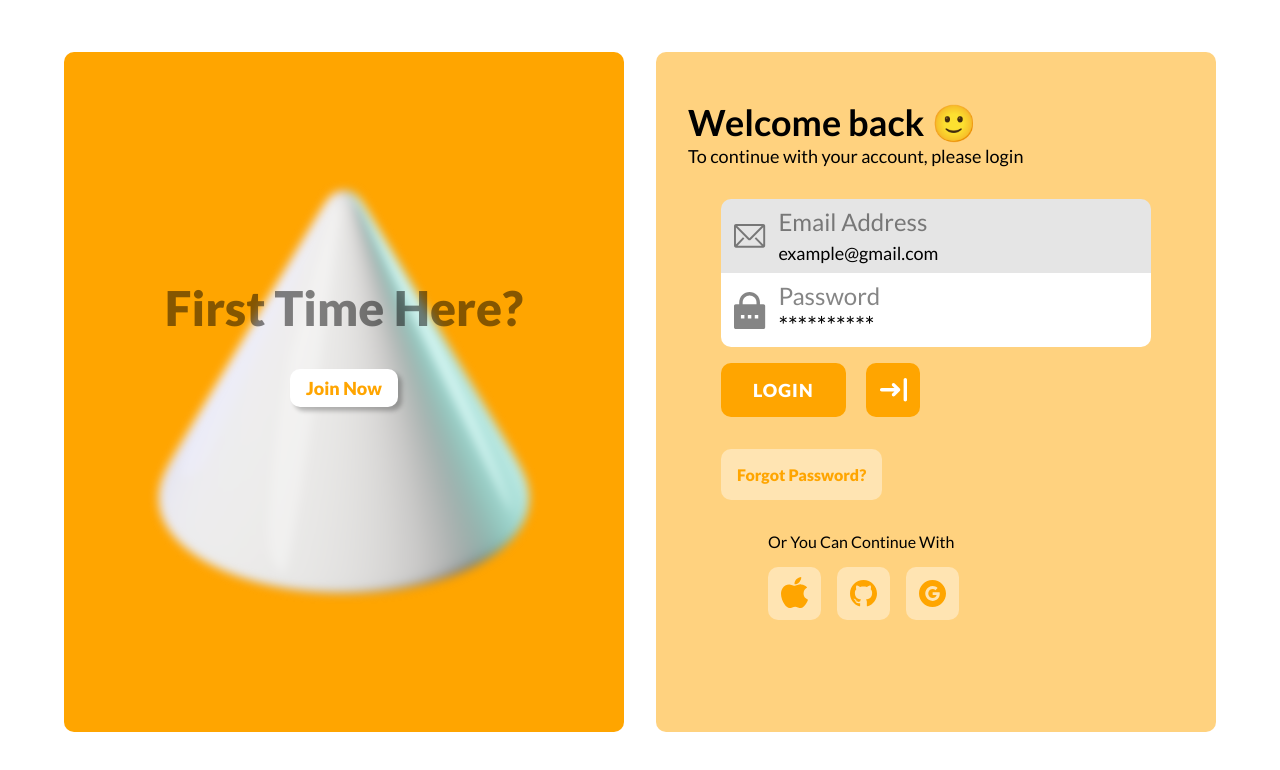
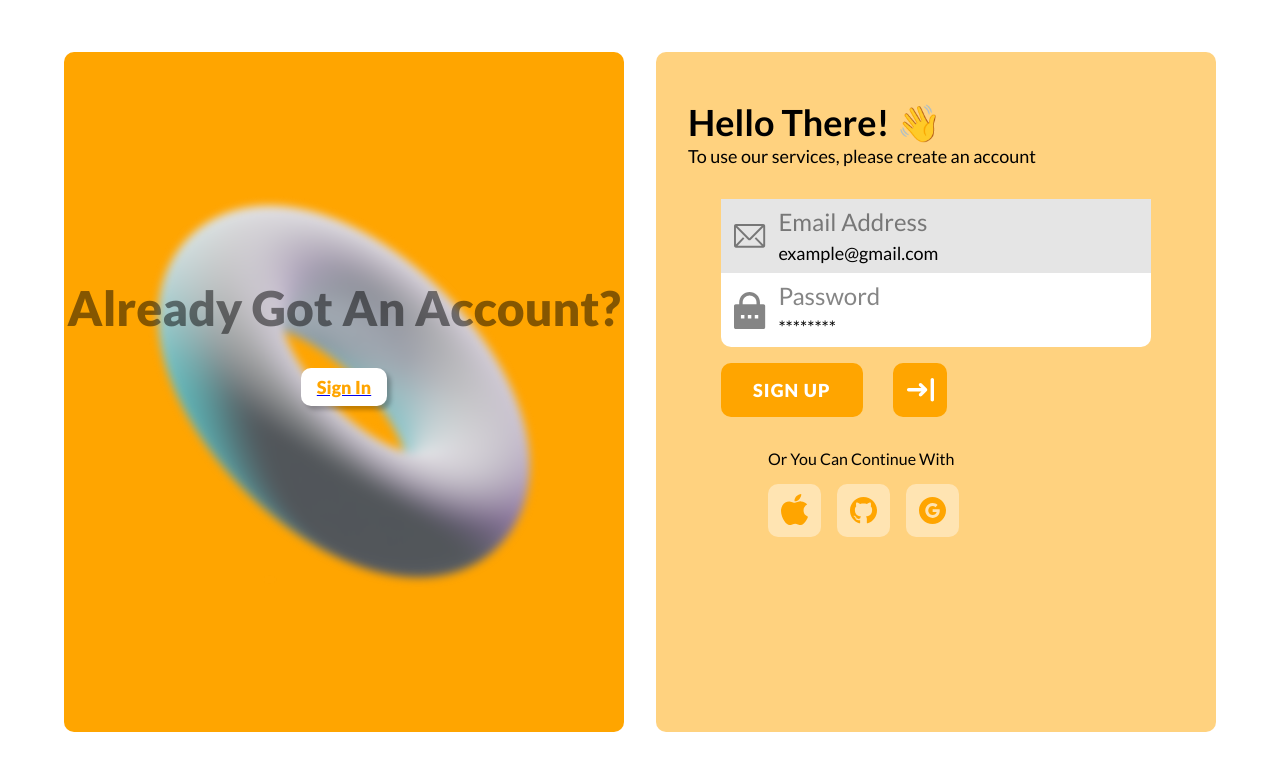
Before and after one commit to MarvelNwachukwu/ReactTodo, a React (Create React App) app: page /signup in a window 1280 px wide. Shown: the top 770 px of the page. Built offline with nearby package versions, Linux system fonts and the light colour scheme.

Commit message:
routing signin.jsx and signup.jsx in Entry.jsx

```diff
--- a/src/components/Entry.jsx
+++ b/src/components/Entry.jsx
@@ -9,13 +9,9 @@ const Entry = (props) => {
   return (
     <Router>
       <div className='entryContent'>
-        <SignIn />
-        {/* <SignUp /> */}
-
         <Switch>
-          <Route path='./SignUp'>
-            <SignUp />
-          </Route>
+          <Route path='/signin' component={SignIn} />
+          <Route path='/signup' component={SignUp} />
         </Switch>
       </div>
     </Router>
--- a/src/components/SignIn.jsx
+++ b/src/components/SignIn.jsx
@@ -1,16 +1,15 @@
 import React from 'react';
 import './scss/signin.scss';
-import { BrowserRouter as Router, Switch, Route, Link } from 'react-router-dom';
-import SignUp from './SignUp';
+import { Link } from 'react-router-dom';
 
 const SignIn = (props) => {
   return (
-    <Router>
+    <React.Fragment>
       <div className='leftDivSignIn'>
         <p>First Time Here? </p>
-        <div id='joinNow' to='/SignUp'>
-          join now
-        </div>
+        <Link to='signup'>
+          <div id='joinNow'>join now</div>
+        </Link>
         <div className='Img'></div>
       </div>
       <div className='rightDivSignIn formContainer'>
@@ -61,12 +60,7 @@ const SignIn = (props) => {
           </div>
         </div>
       </div>
-      <Switch>
-        <Route path='./SignUp'>
-          <SignUp />
-        </Route>
-      </Switch>
-    </Router>
+    </React.Fragment>
   );
 };
 export default SignIn;
--- a/src/components/SignUp.jsx
+++ b/src/components/SignUp.jsx
@@ -1,12 +1,15 @@
 import React from 'react';
 import './scss/signup.scss';
+import { Link } from 'react-router-dom';
 
 const SignUp = () => {
   return (
     <React.Fragment>
       <div className='leftSignUpDiv'>
         <p>already got an account?</p>
-        <div id='continue'>Sign In</div>
+        <Link to='/signin'>
+          <div id='continue'>Sign In</div>
+        </Link>
       </div>
 
       <div className='rightSignUpDiv'>
@@ -31,7 +34,7 @@ const SignUp = () => {
           <div id='signupEmail'>
             <div id='emailIcon'></div>
             <div className='inputSection'>
-              <label htmlFor='email'>Email</label>
+              <label htmlFor='email'>Email Address</label>
               <input
                 type='email'
                 name='email'
--- a/src/components/scss/signin.scss
+++ b/src/components/scss/signin.scss
@@ -41,6 +41,7 @@ $lato: 'Lato', sans-serif;
       text-align: center;
       margin-top: calc(85vh / 3);
     }
+
     #joinNow {
       margin: 2rem auto 0 auto;
       padding: 0.5rem 1rem;
```
